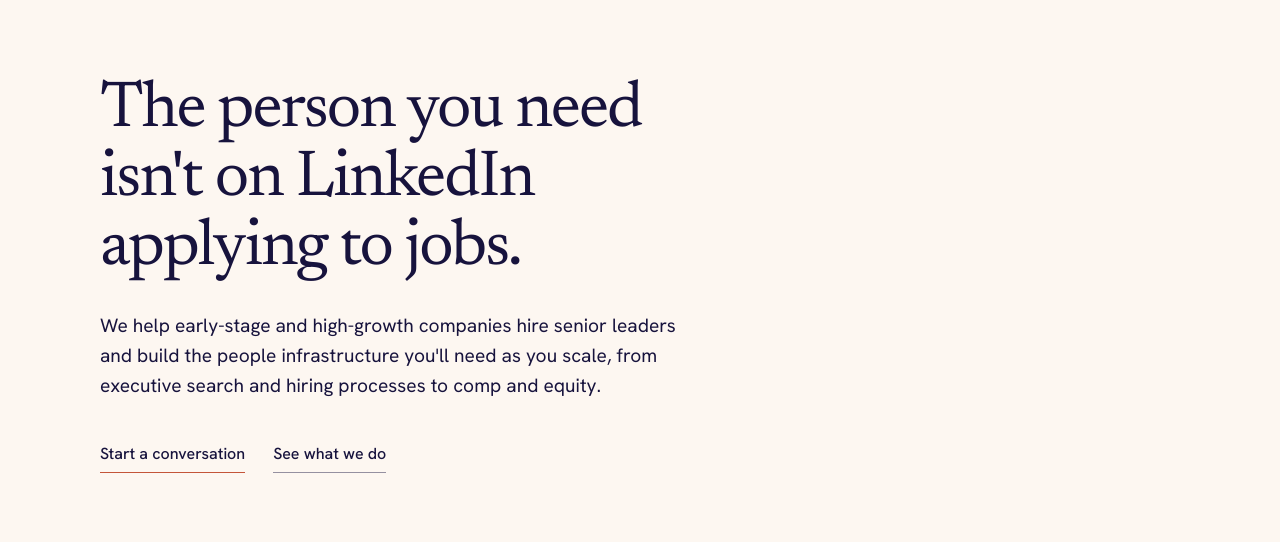
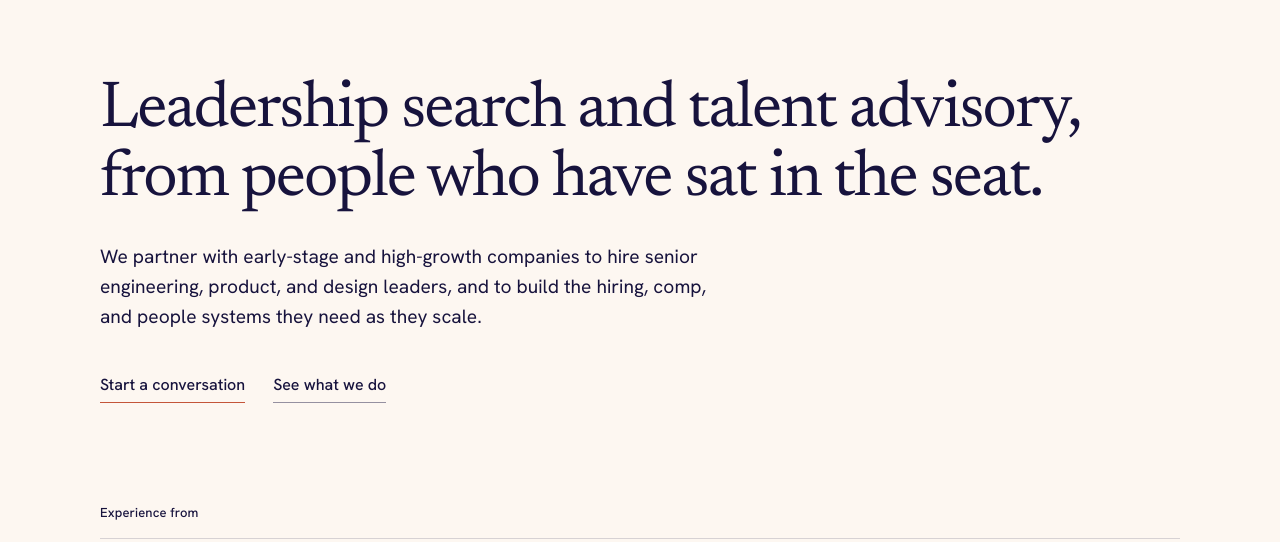
Before and after one commit to tkhoojones-cmd/soundherald-site, a plain HTML site: page index.html in a window 1280 px wide. Shown: the part 69-611 px from the top of the page. Drawn offline with Linux system fonts and the light colour scheme.

Commit message:
Rewrite the hero around leadership search and talent advisory.
The headline wraps to two lines on desktop, the preview card uses the same line, and the metadata matches.

Co-authored-by: tkhoojones-cmd <tkhoojones-cmd@users.noreply.github.com>

```diff
--- a/index.html
+++ b/index.html
@@ -3,10 +3,10 @@
 <head>
 <meta charset="utf-8">
 <meta name="viewport" content="width=device-width, initial-scale=1">
-<title>SoundHerald Consulting | Executive search and talent leadership</title>
-<meta name="description" content="Executive search for senior engineering, product, and design leaders, and people leadership for early-stage and high-growth companies. Backed by 20+ years of talent experience at Block, Shopify, SoundCloud, and Relativity Space.">
+<title>SoundHerald Consulting | Leadership search and talent advisory</title>
+<meta name="description" content="Leadership search for senior engineering, product, and design roles, and talent advisory for early-stage and high-growth companies. Backed by 20+ years of talent experience at Block, Shopify, SoundCloud, and Relativity Space.">
 <meta property="og:title" content="SoundHerald Consulting">
-<meta property="og:description" content="Executive search for senior engineering, product, and design leaders, and people leadership for early-stage and high-growth companies. Backed by 20+ years of talent experience at Block, Shopify, SoundCloud, and Relativity Space.">
+<meta property="og:description" content="Leadership search for senior engineering, product, and design roles, and talent advisory for early-stage and high-growth companies. Backed by 20+ years of talent experience at Block, Shopify, SoundCloud, and Relativity Space.">
 <meta property="og:type" content="website">
 <meta property="og:url" content="https://soundherald.com/">
 <meta property="og:image" content="https://soundherald.com/assets/og-card.png">
@@ -15,7 +15,7 @@
 <meta property="og:image:alt" content="SoundHerald Consulting">
 <meta name="twitter:card" content="summary_large_image">
 <meta name="twitter:title" content="SoundHerald Consulting">
-<meta name="twitter:description" content="Executive search for senior engineering, product, and design leaders, and people leadership for early-stage and high-growth companies. Backed by 20+ years of talent experience at Block, Shopify, SoundCloud, and Relativity Space.">
+<meta name="twitter:description" content="Leadership search for senior engineering, product, and design roles, and talent advisory for early-stage and high-growth companies. Backed by 20+ years of talent experience at Block, Shopify, SoundCloud, and Relativity Space.">
 <meta name="twitter:image" content="https://soundherald.com/assets/og-card.png">
 <meta name="theme-color" content="#fdf7f1">
 <link rel="icon" href="assets/mark.png" type="image/png">
@@ -141,7 +141,7 @@ img, svg { display: block; }
   font-size: clamp(2.6rem, 5.1vw, 4.35rem);
   line-height: 1.06;
   letter-spacing: -0.03em;
-  max-width: 11em;
+  max-width: 18em;
   text-wrap: balance;
 }
 .lede {
@@ -151,6 +151,7 @@ img, svg { display: block; }
   line-height: 1.55;
   text-wrap: pretty;
 }
+.lede .keep { white-space: nowrap; }
 .actions {
   display: flex;
   flex-wrap: wrap;
@@ -419,8 +420,8 @@ img, svg { display: block; }
 <main id="main">
 <section class="hero" aria-labelledby="hero-heading">
 <div class="wrap">
-<h1 id="hero-heading">The person you need isn't on LinkedIn applying to jobs.</h1>
-<p class="lede">We help early-stage and high-growth companies hire senior leaders and build the people infrastructure you'll need as you scale, from executive search and hiring processes to comp and equity.</p>
+<h1 id="hero-heading">Leadership search and talent advisory, from people who have sat in the seat.</h1>
+<p class="lede">We partner with <span class="keep">early-stage</span> and <span class="keep">high-growth</span> companies to hire senior engineering, product, and design leaders, and to build the hiring, comp, and people systems they need as they scale.</p>
 <div class="actions">
 <a class="cta" href="mailto:contact@soundherald.com?subject=Starting%20a%20conversation">Start a conversation</a>
 <a class="quiet" href="#sh-services">See what we do</a>
```
Also changed, not shown: assets/og-card.png.
